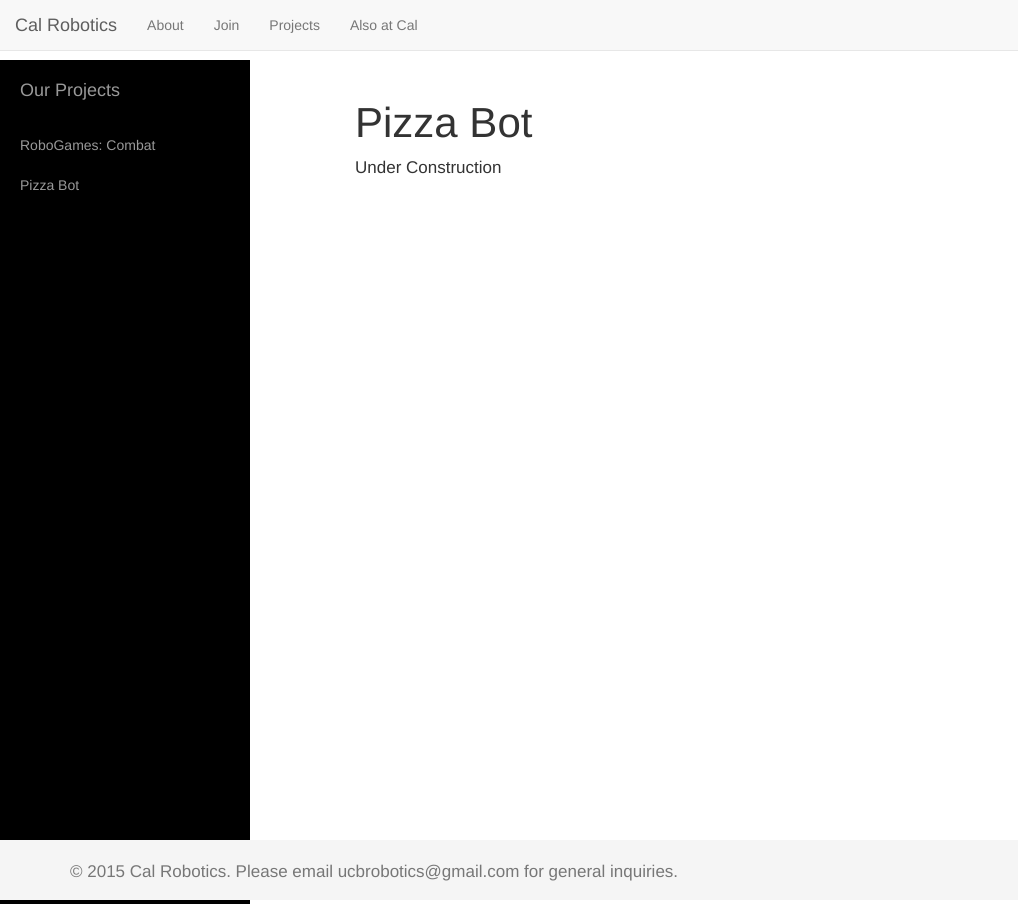
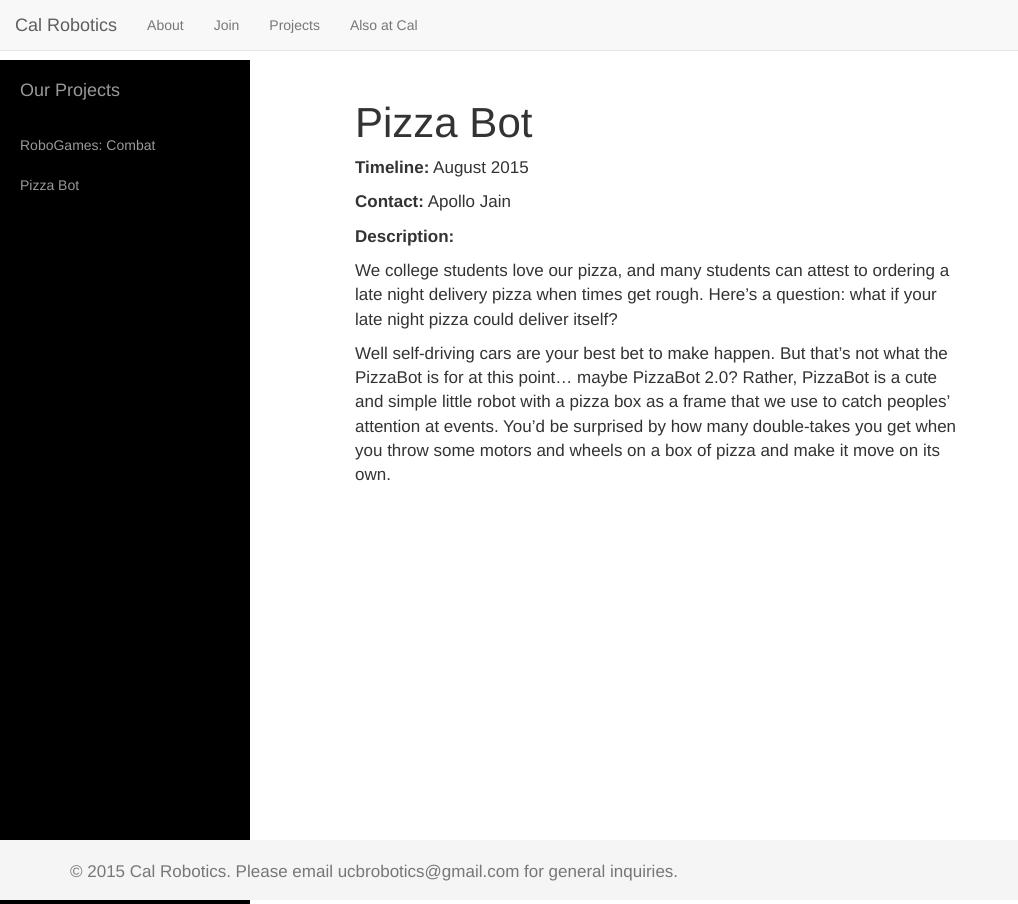
Before and after one commit to ucbrobotics/ucbrobotics.github.io, a Jekyll site: the page built from projects/pizza_bot/index.html, in a window 1280 px wide. Shown: the whole page, without its empty margins (0-1018 px from the left). Built offline with Jekyll 4.4.1, drawn with Linux system fonts in a browser that asks for light colours; nearby versions of some CDN libraries.

Commit message:
Added pizzabot description

```diff
--- a/projects/pizza_bot/index.html
+++ b/projects/pizza_bot/index.html
@@ -9,7 +9,12 @@ title: Pizza Bot
                 <div class="row">
                     <div class="col-lg-9">
                         <h1>Pizza Bot</h1>
-                        <p>Under Construction</p>
+                        <p><b>Timeline:</b> August 2015
+                        <p><b>Contact:</b> Apollo Jain</p>
+                        <p><b>Description:</b></p>
+                        <p>We college students love our pizza, and many students can attest to ordering a late night delivery pizza when times get rough. Here’s a question: what if your late night pizza could deliver itself?</p>
+                        <p>Well self-driving cars are your best bet to make happen. But that’s not what the PizzaBot is for at this point… maybe PizzaBot 2.0?
+                        Rather, PizzaBot is a cute and simple little robot with a pizza box as a frame that we use to catch peoples’ attention at events. You’d be surprised by how many double-takes you get when you throw some motors and wheels on a box of pizza and make it move on its own.</p>
                     </div>
                 </div>
             </div>
--- a/projects/robo_games/index.html
+++ b/projects/robo_games/index.html
@@ -12,8 +12,8 @@ title: RoboGames
                         <p><b>Timeline:</b> August 2015 - present</p>
                         <p><b>Contact:</b> Joshua Price</p>
                         <p><b>Description:</b></p>
-                        <p><a href='https://www.youtube.com/watch?v=hE5VCA_U5oM'>Combat robots!</a></p>
-                        <p>RoboGames is an annual competition for roboticists of all ages, often called the “Olympic of Robotics”. Their headline event is the epic Combat league in which battle robots equipped with giant saws, flamethrowers, pneumatic launchers, sledgehammers, and other weapons literally fight to the death.</p>
+                        <p><a href='https://www.youtube.com/watch?v=hE5VCA_U5oM' target="_blank">Combat robots!</a></p>
+                        <p>RoboGames is an annual competition for roboticists of all ages, often called the “Olympics of Robotics”. Their headline event is the epic Combat league in which battle robots equipped with giant saws, flamethrowers, pneumatic launchers, sledgehammers, and other weapons literally fight to the death.</p>
                         <p>We’ll be competing in the 60lb combat division at RoboGames against other colleges and adult teams. This is our first large project as a club, and it will certainly be an exciting one! Creating a successful combat robot will involve extensive mechanical and electrical system design. We’ll be using MATLAB, Solidworks, and other software extensively during the design and testing of our robot.</p>
                     </div>
                 </div>
```
